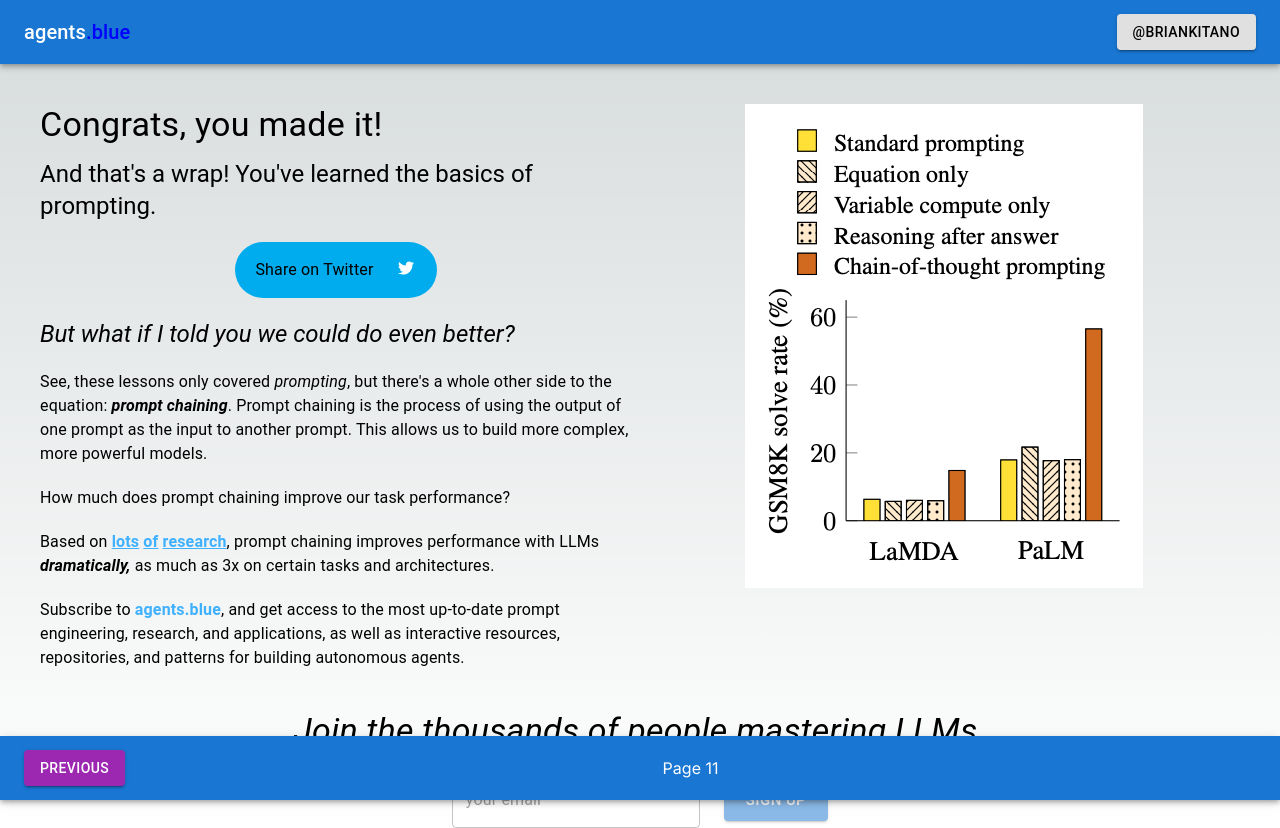
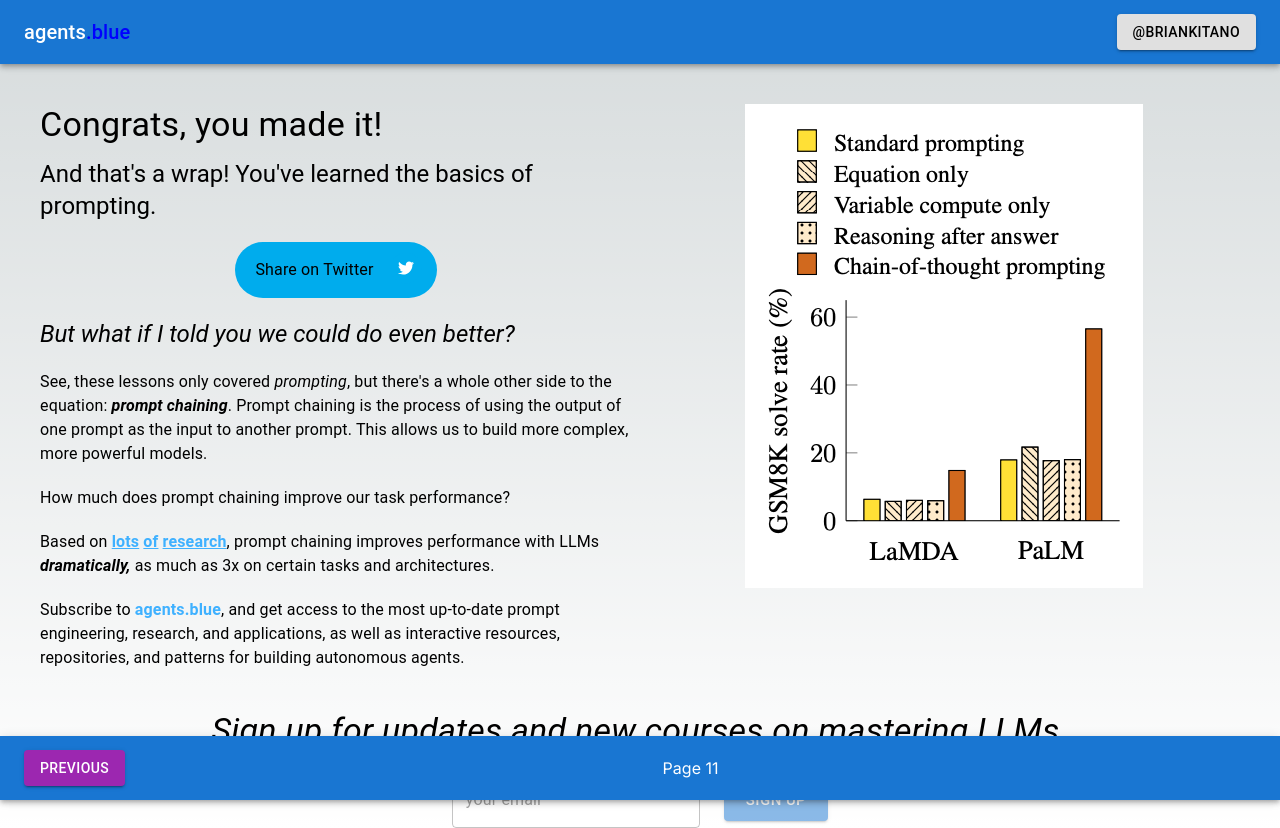
Before and after one commit to bkitano/learn-prompting, a Next.js app: page /conclusion in a window 1280 px wide. Built offline with nearby package versions, Linux system fonts and the light colour scheme.

Commit message:
making the end less scummy

```diff
--- a/src/app/conclusion/page.tsx
+++ b/src/app/conclusion/page.tsx
@@ -56,7 +56,7 @@ const Page = () => {
         }}
       >
         <Typography variant="h4">
-          <em>Join the thousands of people mastering LLMs.</em>
+          <em>Sign up for updates and new courses on mastering LLMs.</em>
         </Typography>
       </div>
       <br />
```
